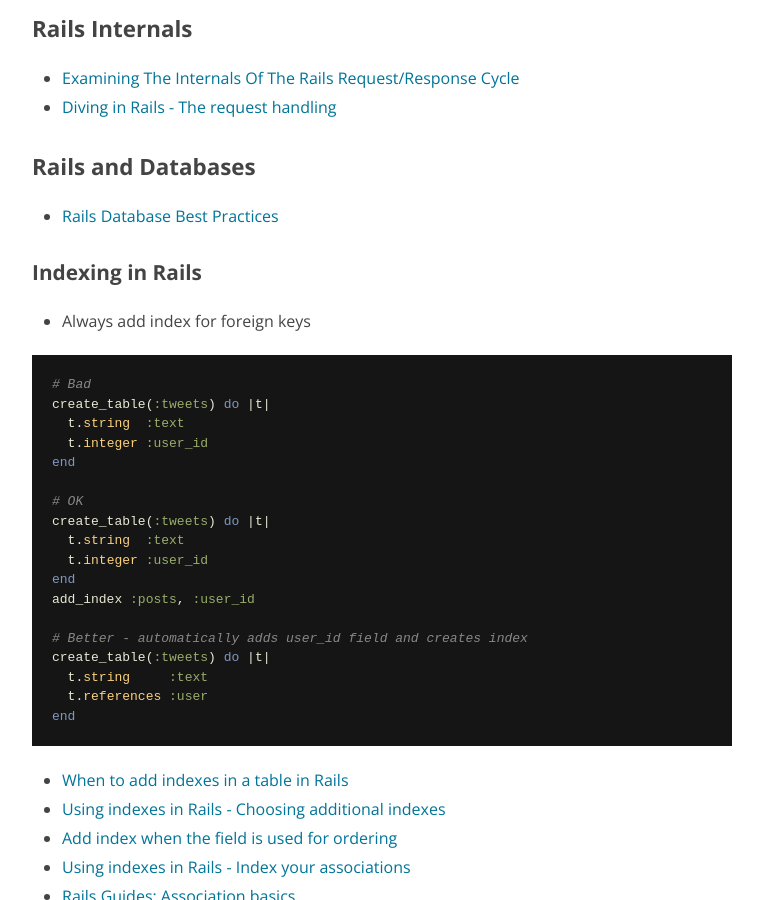
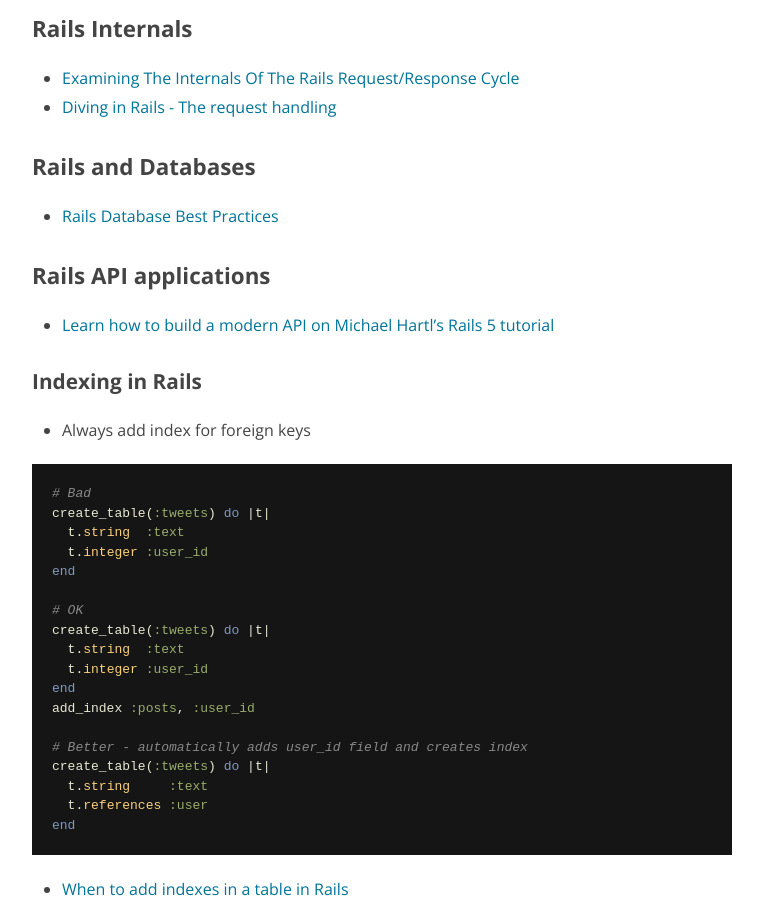
Before and after one commit to nithinbekal/nithinbekal.github.io, a Jekyll site: the page built from notes/rails.md, in a window 1280 px wide and 900 px high, scrolled down 974 px. Shown: the whole window, without its empty margins (258-1021 px from the left). Built offline with Jekyll 4.4.1, drawn with Linux system fonts in a browser that asks for light colours.

Commit message:
Rails API tutirial bookmark

```diff
--- a/notes/rails.md
+++ b/notes/rails.md
@@ -38,6 +38,10 @@ date:  2015-02-19 14:20:05
 ### Rails and Databases
 
 - [Rails Database Best Practices](http://blog.carbonfive.com/2016/11/16/rails-database-best-practices/)
+
+### Rails API applications
+
+- [Learn how to build a modern API on Michael Hartl's Rails 5 tutorial](https://github.com/vasilakisfil/rails5_api_tutorial)
 
 #### Indexing in Rails
 
```
